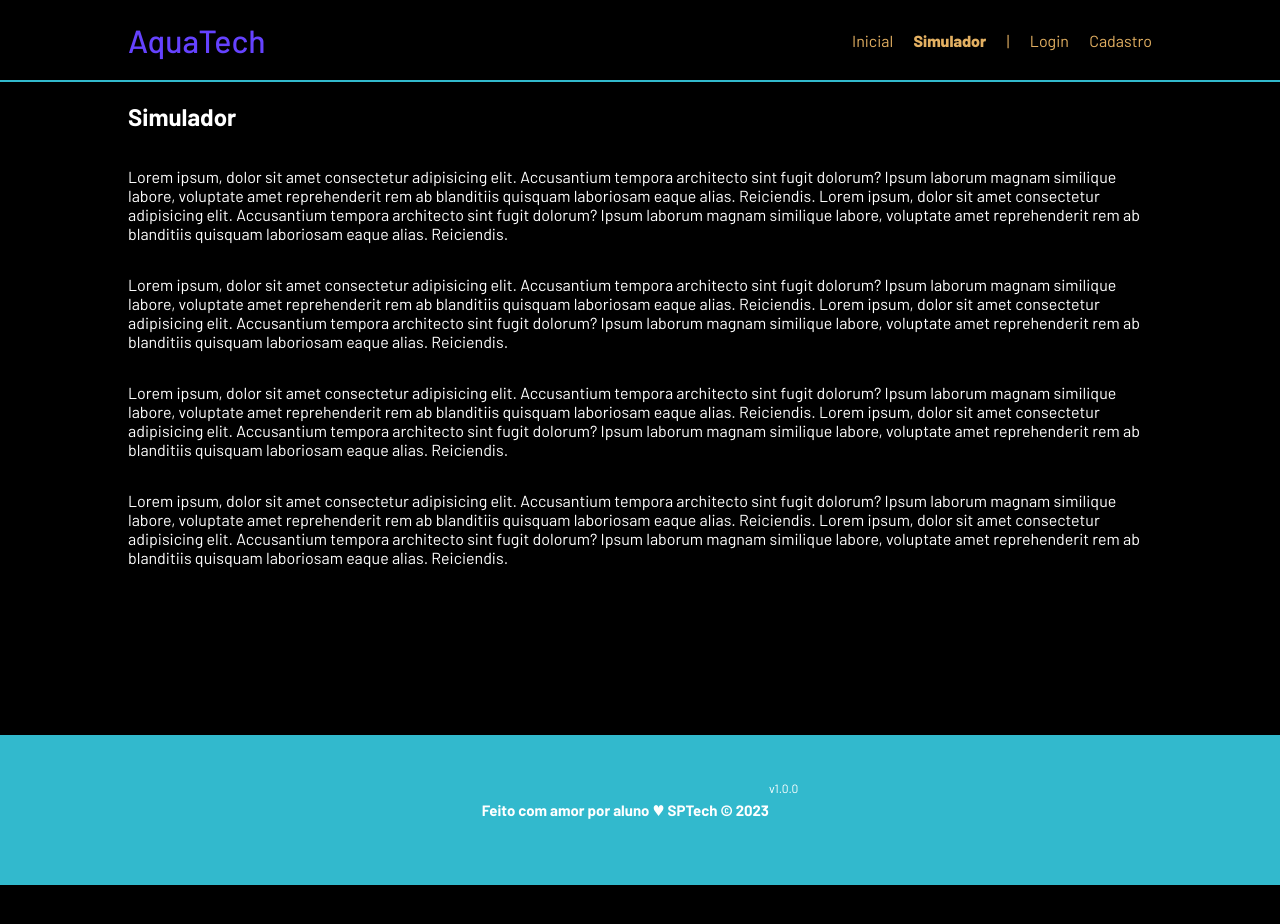
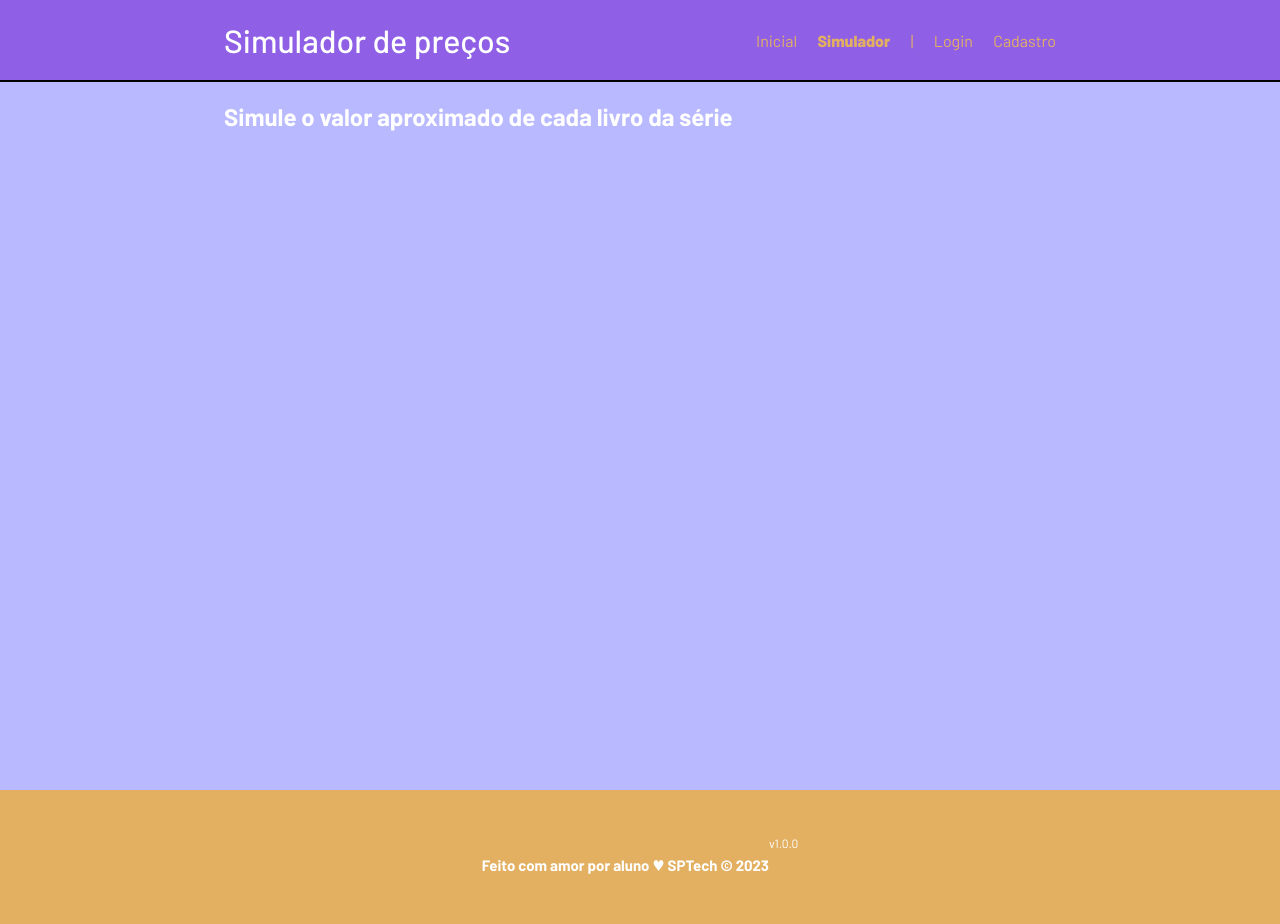
Before and after one commit to larissadiassptech/projeto-individual, a website: page web-data-viz/public/simulador.html in a window 1280 px wide. Before the commit the page ends 885 px from the top, so only its background shows below. Drawn offline with Linux system fonts and the light colour scheme.

Commit message:
Substituindo as cores do site

```diff
--- a/web-data-viz/public/css/estilo.css
+++ b/web-data-viz/public/css/estilo.css
@@ -4,15 +4,16 @@ body {
   margin: 0;
   padding: 0;
   font-family: 'Barlow', 'Segoe UI', 'Segoe UI', Tahoma, Geneva, Verdana, sans-serif;
-  background-color: black;
+  background-color: rgb(185, 185, 255);
 }
 
 :root {
   --tamanho-header: 80px;
   --tamanho-banner: calc(130vh - var(--tamanho-header) - var(--tamanho-footer) - 2px);
-  --tamanho-simulador: calc(100vh - var(--tamanho-header) - var(--tamanho-footer) - 2px);
+  --tamanho-simulador: calc(100vh - var(--tamanho-header) - var(--tamanho-footer-simulador) - 2px);
   --tamanho-login: calc(100vh - var(--tamanho-header) - var(--tamanho-footer) - 1px);
   --tamanho-footer: 65px;
+  --tamanho-footer-simulador: 10px;
 }
 
 .container {
@@ -23,7 +24,8 @@ body {
 
 .header {
   height: var(--tamanho-header);
-  border-bottom: 2px solid #32b9cd;
+  border-bottom: 2px solid black;
+  background-color: #7b34daa9;
 }
 
 .header .container {
@@ -51,7 +53,7 @@ body {
 }
 
 .titulo {
-  color: #6542ff;
+  color: white;
   width: fit-content;
   font-weight: 500;
 }
@@ -122,7 +124,7 @@ body {
 /* FOOTER */
 
 .footer {
-  background-color: #32b9cd;
+  background-color: #e3b062;
   height: 150px;
   color: #fff;
   display: flex;
@@ -139,9 +141,9 @@ body {
 }
 
 /* LOGIN */
-.pagina-login {
+.container {
   overflow: hidden;
-  height: 100%;
+  max-width: 65%;
 }
 
 .pagina-login .footer {
@@ -333,14 +335,13 @@ input {
 }
 
 /* SIMULADOR */
-
 .simulador {
   color: white;
 }
 
 .simulador .container {
-  flex-direction: column;
-  overflow: scroll;
+  color: white;
+  display: flex;
   height: var(--tamanho-simulador);
 }
 
--- a/web-data-viz/public/simulador.html
+++ b/web-data-viz/public/simulador.html
@@ -6,7 +6,7 @@
     <meta http-equiv="X-UA-Compatible" content="IE=edge">
     <meta name="viewport" content="width=device-width, initial-scale=1.0">
 
-    <title>AquaTech | Simulador</title>
+    <title>Vilões da Disney | Simulador</title>
 
     <script src="./js/sessao.js"></script>
 
@@ -20,7 +20,7 @@
     <!--header inicio-->
     <div class="header">
         <div class="container">
-            <h1 class="titulo">AquaTech</h1>
+            <h1 class="titulo">Simulador de preços</h1>
             <ul class="navbar">
                 <li>
                     <a href="./index.html">Inicial</a>
@@ -41,27 +41,8 @@
     <!-- simulador inicio -->
     <div class="simulador">
         <div class="container">
-            <h2>Simulador</h2>
-            <p>Lorem ipsum, dolor sit amet consectetur adipisicing elit. Accusantium tempora architecto sint fugit
-                dolorum? Ipsum laborum magnam similique labore, voluptate amet reprehenderit rem ab blanditiis quisquam
-                laboriosam eaque alias. Reiciendis. Lorem ipsum, dolor sit amet consectetur adipisicing elit.
-                Accusantium tempora architecto sint fugit dolorum? Ipsum laborum magnam similique labore, voluptate amet
-                reprehenderit rem ab blanditiis quisquam laboriosam eaque alias. Reiciendis.</p>
-            <p>Lorem ipsum, dolor sit amet consectetur adipisicing elit. Accusantium tempora architecto sint fugit
-                dolorum? Ipsum laborum magnam similique labore, voluptate amet reprehenderit rem ab blanditiis quisquam
-                laboriosam eaque alias. Reiciendis. Lorem ipsum, dolor sit amet consectetur adipisicing elit.
-                Accusantium tempora architecto sint fugit dolorum? Ipsum laborum magnam similique labore, voluptate amet
-                reprehenderit rem ab blanditiis quisquam laboriosam eaque alias. Reiciendis.</p>
-            <p>Lorem ipsum, dolor sit amet consectetur adipisicing elit. Accusantium tempora architecto sint fugit
-                dolorum? Ipsum laborum magnam similique labore, voluptate amet reprehenderit rem ab blanditiis quisquam
-                laboriosam eaque alias. Reiciendis. Lorem ipsum, dolor sit amet consectetur adipisicing elit.
-                Accusantium tempora architecto sint fugit dolorum? Ipsum laborum magnam similique labore, voluptate amet
-                reprehenderit rem ab blanditiis quisquam laboriosam eaque alias. Reiciendis.</p>
-            <p>Lorem ipsum, dolor sit amet consectetur adipisicing elit. Accusantium tempora architecto sint fugit
-                dolorum? Ipsum laborum magnam similique labore, voluptate amet reprehenderit rem ab blanditiis quisquam
-                laboriosam eaque alias. Reiciendis. Lorem ipsum, dolor sit amet consectetur adipisicing elit.
-                Accusantium tempora architecto sint fugit dolorum? Ipsum laborum magnam similique labore, voluptate amet
-                reprehenderit rem ab blanditiis quisquam laboriosam eaque alias. Reiciendis.</p>
+            <h2>Simule o valor aproximado de cada livro da série</h2>
+           <p></p>
 
         </div>
     </div>
```
Also changed, not shown: web-data-viz/public/cadastro.html (+9 -10 lines), web-data-viz/README.md (deleted), 2 other files.
